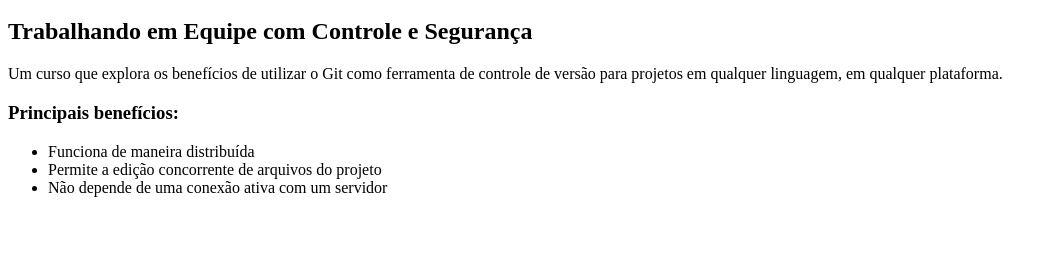
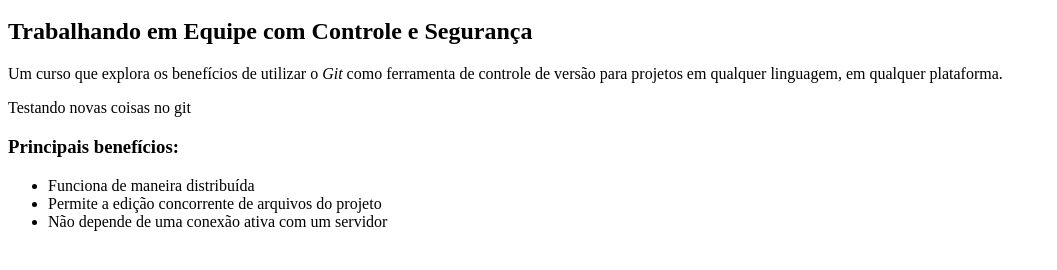
Before and after one commit to thiagohsantos/curso-git, a plain HTML site: page index.html in a window 1280 px wide. Shown: the part 48-318 px from the top of the page, without its empty margins (0-1057 px from the left). Drawn offline with Linux system fonts and the light colour scheme.

Commit message:
Novo paragrafo

```diff
--- a/index.html
+++ b/index.html
@@ -4,7 +4,8 @@
     <body>
         <h1>Git</h1>
         <h2>Trabalhando em Equipe com Controle e Segurança</h2>
-        <p>Um curso que explora os benefícios de utilizar o Git como ferramenta de controle de versão para projetos em qualquer linguagem, em qualquer plataforma.</p>
+        <p>Um curso que explora os benefícios de utilizar o <em>Git</em> como ferramenta de controle de versão para projetos em qualquer linguagem, em qualquer plataforma.</p>
+        <p>Testando novas coisas no git</p>
 
         <h3>Principais benefícios:</h3>
         <ul>
```
